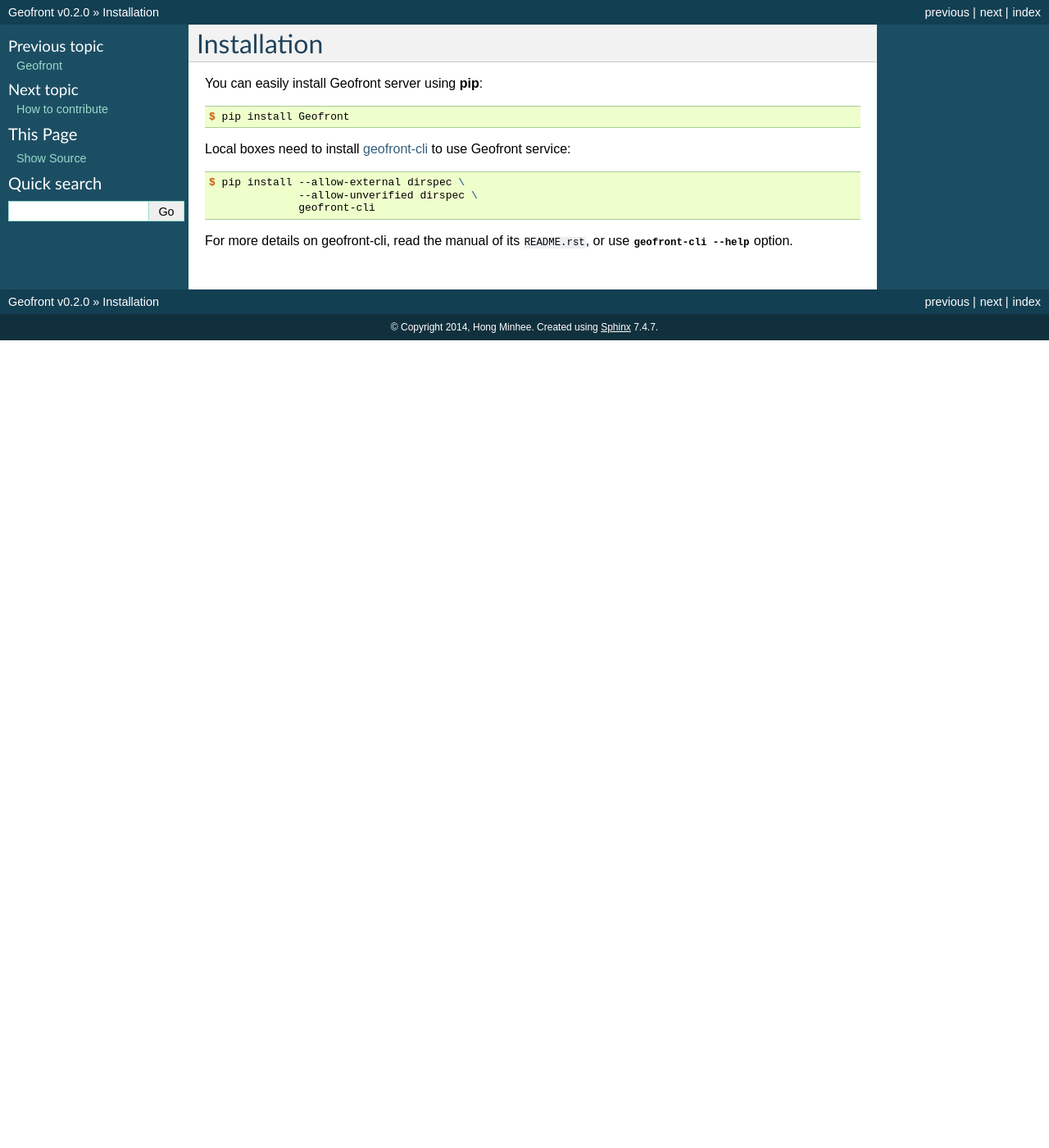
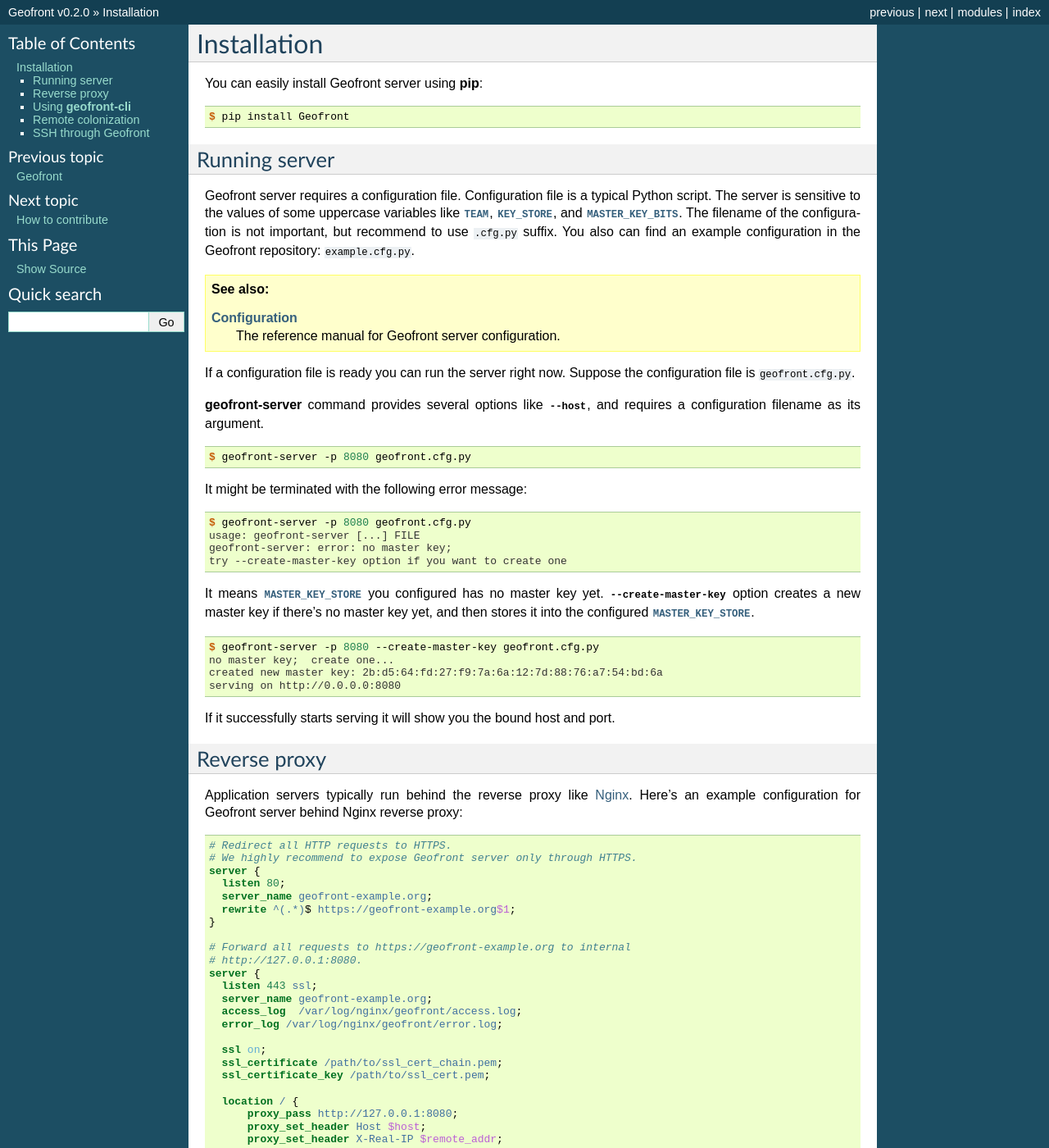
Before and after one commit to geofront-auth/geofront, a Sphinx documentation site: the page built from docs/install.rst, in a window 1280 px wide and 1400 px high. Shown: the whole window at 82% size. Built offline with Sphinx 7.4.7, drawn with Linux system fonts in a browser that asks for light colours; pages that are not in the unit, such as notebooks, are missing from menus; some of the changed text lies outside the part shown.

Commit message:
Setup manual

```diff
--- a/docs/changes.rst
+++ b/docs/changes.rst
@@ -54,7 +54,7 @@
 - Fixed :exc:`TypeError` that rises when :class:`CloudMasterKeyStore
   <geofront.backends.cloud.CloudMasterKeyStore>` is used with AWS S3 driver.
 - Added :option:`--trusted-proxy <geofront-server --trusted-proxy>` option
-  to :program:`goefront-server` command.  It's useful when the server is
+  to :program:`geofront-server` command.  It's useful when the server is
   run behind a reverse proxy.
 - Added token no-op API: :http:get:`/tokens/(token_id:token_id)/`.
 
--- a/docs/config.rst
+++ b/docs/config.rst
@@ -1,3 +1,5 @@
+.. module:: config
+
 Configuration
 =============
 
@@ -210,7 +212,7 @@
 
    If your remote set has metadata for ACL i.e. group identifiers
    to allow you can utilize it through
-   :class:`~geofront.remote.GroupMetadataPermissionPolicity`.
+   :class:`~geofront.remote.GroupMetadataPermissionPolicy`.
 
    If you need more subtle and complex rules for ACL you surely can implement
    your own policy by subclassing :class:`~geofront.remote.PermissionPolicy`
--- a/docs/install.rst
+++ b/docs/install.rst
@@ -7,7 +7,104 @@
 
    $ pip install Geofront
 
-Local boxes need to install geofront-cli_ to use Geofront service:
+
+Running server
+--------------
+
+.. currentmodule:: config
+
+Geofront server requires a configuration file.  Configuration file is a typical
+Python script.  The server is sensitive to the values of some uppercase
+variables like :data:`TEAM`, :data:`KEY_STORE`, and :data:`MASTER_KEY_BITS`.
+The filename of the configuration is not important, but recommend to use
+:file:`.cfg.py` suffix.  You also can find an example configuration in
+the Geofront repository: :file:`example.cfg.py`.
+
+.. seealso::
+
+   :doc:`config`
+      The reference manual for Geofront server configuration.
+
+If a configuration file is ready you can run the server right now.  Suppose
+the configuration file is :file:`geofront.cfg.py`.
+
+:program:`geofront-server` command provides several options like
+:option:`--host <geofront-server --host>`, and requires a configuration
+filename as its argument.
+
+.. code-block:: console
+
+   $ geofront-server -p 8080 geofront.cfg.py
+
+It might be terminated with the following error message:
+
+.. code-block:: console
+
+   $ geofront-server -p 8080 geofront.cfg.py
+   usage: geofront-server [...] FILE
+   geofront-server: error: no master key;
+   try --create-master-key option if you want to create one
+
+It means :data:`MASTER_KEY_STORE` you configured has no master key yet.
+:option:`--create-master-key <geofront-server --create-master-key>` option
+creates a new master key if there's no master key yet, and then stores it into
+the configured :data:`MASTER_KEY_STORE`.
+
+.. code-block:: console
+
+   $ geofront-server -p 8080 --create-master-key geofront.cfg.py
+   no master key;  create one...
+   created new master key: 2b:d5:64:fd:27:f9:7a:6a:12:7d:88:76:a7:54:bd:6a
+   serving on http://0.0.0.0:8080
+
+If it successfully starts serving it will show you the bound host and port.
+
+
+Reverse proxy
+-------------
+
+Application servers typically run behind the reverse proxy like Nginx_.
+Here's an example configuration for Geofront server behind Nginx reverse proxy:
+
+.. code-block:: nginx
+
+   # Redirect all HTTP requests to HTTPS.
+   # We highly recommend to expose Geofront server only through HTTPS.
+   server {
+     listen 80;
+     server_name geofront-example.org;
+     rewrite ^(.*)$ https://geofront-example.org$1;
+   }
+
+   # Forward all requests to https://geofront-example.org to internal
+   # http://127.0.0.1:8080.
+   server {
+     listen 443 ssl;
+     server_name geofront-example.org;
+     access_log  /var/log/nginx/geofront/access.log;
+     error_log /var/log/nginx/geofront/error.log;
+
+     ssl on;
+     ssl_certificate /path/to/ssl_cert_chain.pem;
+     ssl_certificate_key /path/to/ssl_cert.pem;
+
+     location / {
+         proxy_pass http://127.0.0.1:8080;
+         proxy_set_header Host $host;
+         proxy_set_header X-Real-IP $remote_addr;
+         proxy_set_header X-Forwarded-For $proxy_add_x_forwarded_for;
+     }
+   }
+
+.. _Nginx: http://nginx.org/
+
+
+Using :program:`geofront-cli`
+-----------------------------
+
+Every team member who want to use Geofront has to install a client for Geofront
+server.  `geofront-cli`_ is the reference implementation of Geofront client.
+It can be installed using :program:`pip`:
 
 .. code-block:: console
 
@@ -15,7 +112,71 @@
                  --allow-unverified dirspec \
                  geofront-cli
 
-For more details on geofront-cli, read the manual of its :file:`README.rst`,
-or use :option:`geofront-cli --help` option.
+To setup what Geofront server to use use :program:`geofront-cli start` command.
+It will show a prompt:
+
+.. code-block:: console
+
+   $ geofront-cli start
+   Geofront server URL:
+
+Type the server URL, and then it will open an authentication page in your
+default web browser:
+
+.. code-block:: console
+
+   $ geofront-cli start
+   Geofront server URL: https://geofront-example.org/
+   Continue to authenticate in your web browser...
+   Press return to continue
+
+That's done.  Setup process is only required at first.  You can show the list
+of available remotes using :program:`geofront-cli remotes`:
+
+.. code-block:: console
+
+   $ geofront-cli remotes
+   web-1
+   web-2
+   ...
+
+For more details on :program:`geofront-cli`, read the manual of its
+:file:`README.rst`, or use :option:`geofront-cli --help` option.
 
 .. _geofront-cli: https://github.com/spoqa/geofront-cli
+
+
+Remote colonization
+-------------------
+
+Until a remote server authorizes the master key you can't access to the remote
+using :program:`geofront-cli`.  So the master key needs to be added to remote's
+:file:`authorized_keys` list.  Geofront calls it *colonization*.  You can
+colonize a remote using :program:`geofront-cli colonize` command.  Surely
+the following command has to be run by who can access to it:
+
+.. code-block:: console
+
+   $ geofront-cli remotes
+   web-1
+   web-2
+   ...
+   $ geofront-cli colonize web-1
+
+You can understand :program:`geofront-cli colonize` is :program:`ssh-copy-id`
+for Geofront.  Once colonized remote is accessible by every team member
+unless you configured more fine-grained ACL.
+(See also :data:`~config.PERMISSION_POLICY` if you're interested in ACL.)
+
+
+SSH through Geofront
+--------------------
+
+If a remote is once colonized any team member can :program:`ssh` to it through
+Geofront.  Use :program:`geofront-cli ssh` command:
+
+.. code-block:: console
+
+   $ geofront-cli ssh web-1
+   Last login: Sat May  3 16:32:15 2014 from hong-minhees-macbook-pro.local
+   $
```
Also changed, not shown: 1 other file.
